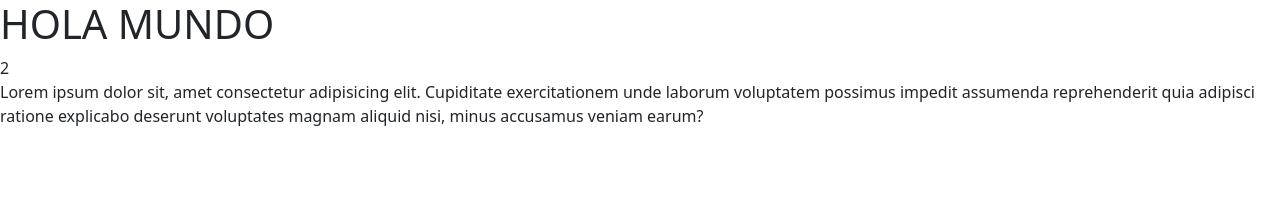
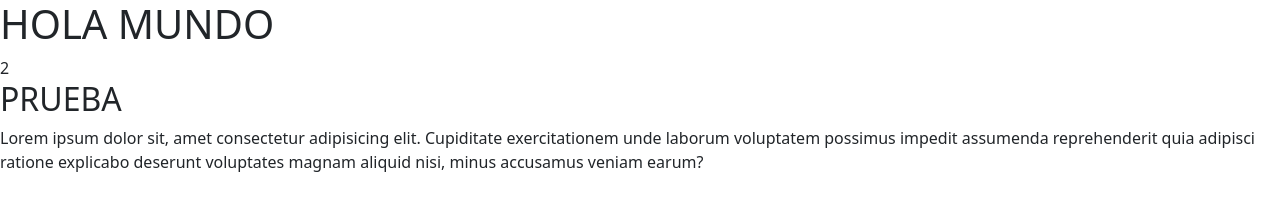
Before and after one commit to ljtandazo1/pruebashtml, a plain HTML site: page index.html in a window 1280 px wide. Drawn offline with nearby package versions, Linux system fonts and the light colour scheme.

Commit message:
Segundo Commit

```diff
--- a/index.html
+++ b/index.html
@@ -12,6 +12,7 @@
     <h1>HOLA MUNDO</h1>
 </div>
 <div >2</div>
+<h2>PRUEBA</h2>
 <p class="contenedor2">Lorem ipsum dolor sit, amet consectetur adipisicing elit. Cupiditate exercitationem unde laborum voluptatem possimus impedit assumenda reprehenderit quia adipisci ratione explicabo deserunt voluptates magnam aliquid nisi, minus accusamus veniam earum?</p>
 </body>
 </html>
```
